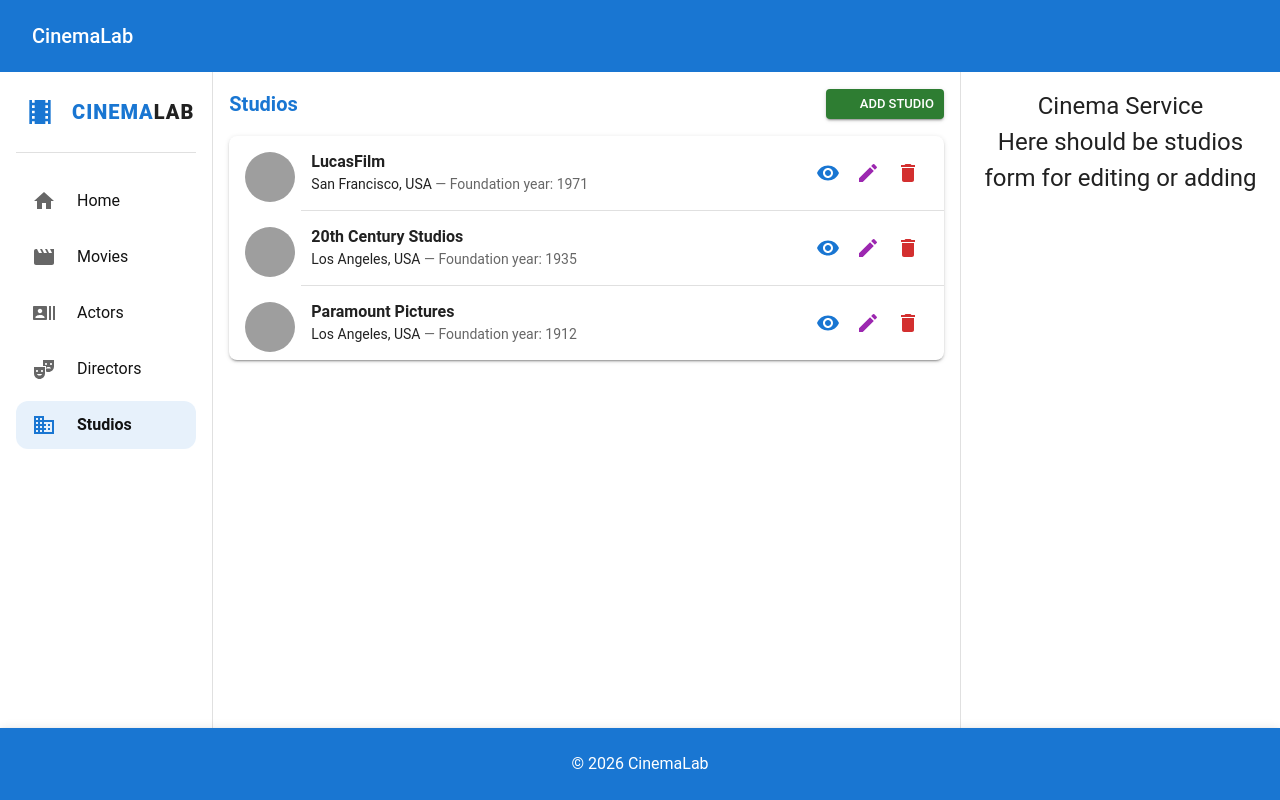
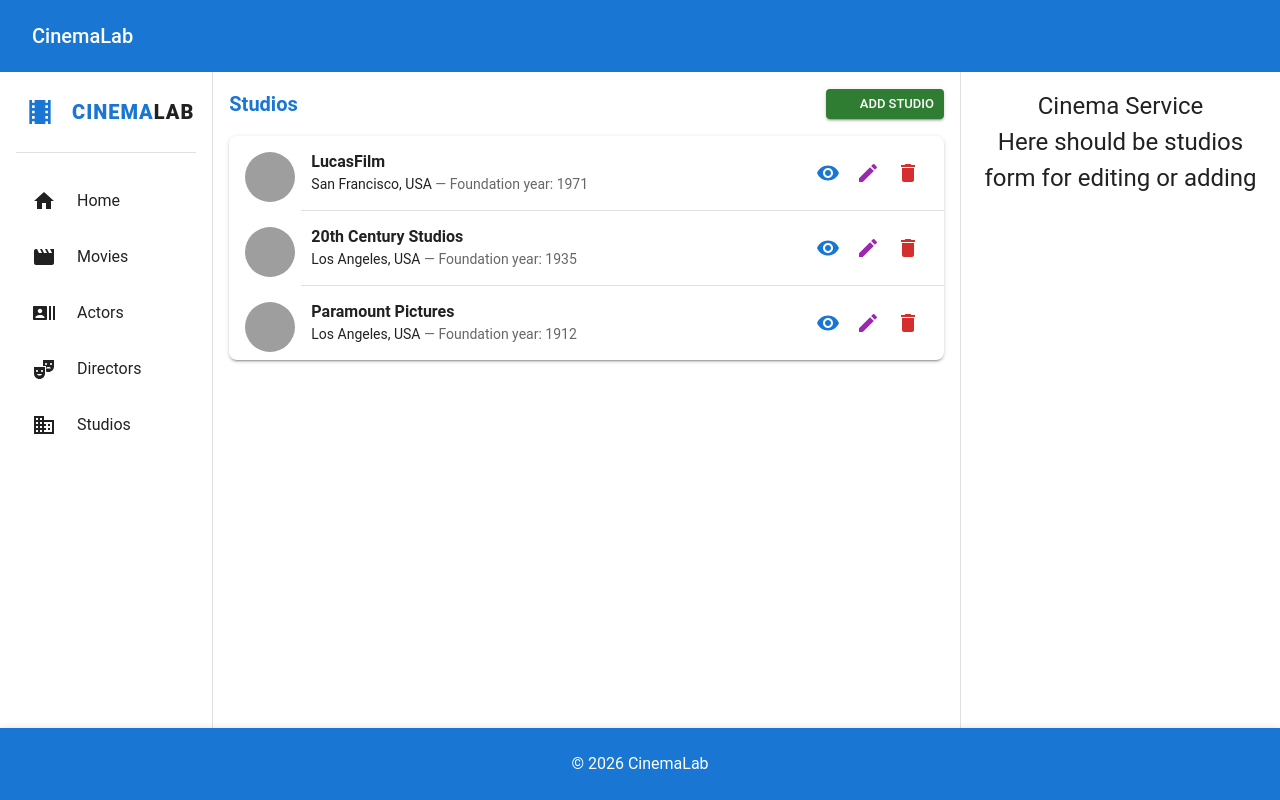
Before and after one commit to ziukoff1985/freshcode-react-hw-09-cinema-pet-project, a React (Vite) app in the folder client/: page /studios/new in a window 1280 px wide. Built offline with nearby package versions, Linux system fonts and the light colour scheme; data requests are answered from the project's data file; grey boxes are pictures that could not be loaded; some icons are missing.

Commit message:
Add Theme Context, fix switching theme integration in components

```diff
--- a/client/src/App.jsx
+++ b/client/src/App.jsx
@@ -1,5 +1,4 @@
 import { Routes, Route } from 'react-router-dom';
-import { useMemo, useState } from 'react';
 
 import Layout from './components/Layout/Layout';
 import HomePage from './pages/HomePage/HomePage';
@@ -9,29 +8,10 @@
 import StudiosPage from './pages/Studios/StudiosPage';
 import NotFoundPage from './pages/NotFoundPage/NotFoundPage';
 
-import { getAppTheme } from './theme';
-import { ThemeProvider, CssBaseline } from '@mui/material';
-
 function App() {
-    const [mode, setMode] = useState('light');
-
-    const theme = useMemo(() => getAppTheme(mode), [mode]);
-
-    const toggleColorMode = () => {
-        setMode((prevMode) => (prevMode === 'light' ? 'dark' : 'light'));
-    };
-
     return (
-        <ThemeProvider theme={theme}>
-            <CssBaseline />
         <Routes>
-                <Route
-                    path='/*'
-                    Route
-                    element={
-                        <Layout toggleMode={toggleColorMode} mode={mode} />
-                    }
-                >
+            <Route path='/*' Route element={<Layout />}>
                 <Route index element={<HomePage />} />
                 <Route path='movies/*' element={<MoviesPage />} />
                 <Route path='actors/*' element={<ActorsPage />} />
@@ -40,7 +20,6 @@
                 <Route path='*' element={<NotFoundPage />} />
             </Route>
         </Routes>
-        </ThemeProvider>
     );
 }
 
--- a/client/src/components/Header/Header.jsx
+++ b/client/src/components/Header/Header.jsx
@@ -1,8 +1,13 @@
-import { IconButton, Typography, Box } from '@mui/material';
+import { IconButton, Typography, Box, useTheme, Tooltip } from '@mui/material';
 import Brightness4Icon from '@mui/icons-material/Brightness4';
 import Brightness7Icon from '@mui/icons-material/Brightness7';
+import { useColorMode } from '../../context/ThemeContext';
 
-function Header({ toggleTheme, mode }) {
+function Header() {
+    const { toggleColorMode } = useColorMode();
+    const theme = useTheme();
+    const isDarkMode = theme.palette.mode === 'dark';
+
     return (
         <Box
             sx={{
@@ -13,9 +18,15 @@
             }}
         >
             <Typography variant='h6'>CinemaLab</Typography>
-            <IconButton onClick={toggleTheme} color='inherit'>
-                {mode === 'dark' ? <Brightness7Icon /> : <Brightness4Icon />}
-            </IconButton>
+            <Tooltip
+                title={
+                    isDarkMode ? 'Switch to Light mode' : 'Switch to Dark mode'
+                }
+            >
+                <IconButton onClick={toggleColorMode} color='inherit'>
+                    {isDarkMode ? <Brightness7Icon /> : <Brightness4Icon />}
+                </IconButton>
+            </Tooltip>
         </Box>
     );
 }
--- a/client/src/components/Layout/Layout.jsx
+++ b/client/src/components/Layout/Layout.jsx
@@ -9,7 +9,7 @@
 import Grid from '@mui/material/Grid';
 import Paper from '@mui/material/Paper';
 
-function Layout({ toggleMode, mode }) {
+function Layout() {
     return (
         <Box
             sx={{
@@ -28,7 +28,7 @@
                     color: 'white',
                 }}
             >
-                <Header toggleTheme={toggleMode} mode={mode} />
+                <Header />
             </Paper>
 
             <Grid container sx={{ flexGrow: 1 }}>
--- a/client/src/components/Navigation/NavBar.jsx
+++ b/client/src/components/Navigation/NavBar.jsx
@@ -1,29 +1,3 @@
-// import { NavLink } from 'react-router-dom';
-
-// function NavBar() {
-//     return (
-//         <ul>
-//             <li>
-//                 <NavLink to='/'>Home</NavLink>
-//             </li>
-//             <li>
-//                 <NavLink to='/movies'>Movies</NavLink>
-//             </li>
-//             <li>
-//                 <NavLink to='/actors'>Actors</NavLink>
-//             </li>
-//             <li>
-//                 <NavLink to='/directors'>Directors</NavLink>
-//             </li>
-//             <li>
-//                 <NavLink to='/studios'>Studios</NavLink>
-//             </li>
-//         </ul>
-//     );
-// }
-
-// export default NavBar;
-
 import { NavLink, useLocation } from 'react-router-dom';
 import {
     Box,
@@ -49,7 +23,6 @@
 function NavBar() {
     const location = useLocation();
 
-    // Масив об'єктів для навігації
     const navItems = [
         { text: 'Home', path: '/', icon: <HomeIcon /> },
         { text: 'Movies', path: '/movies', icon: <MovieIcon /> },
@@ -68,7 +41,6 @@
                 bgcolor: 'background.paper',
             }}
         >
-            {/* Логотип або Назва проекту */}
             <Box sx={{ p: 3, display: 'flex', alignItems: 'center', gap: 2 }}>
                 <LogoIcon color='primary' sx={{ fontSize: 32 }} />
                 <Typography
@@ -99,25 +71,16 @@
                                 to={item.path}
                                 sx={{
                                     borderRadius: 3,
-                                    // Стилізація активного стану
                                     bgcolor: isActive
                                         ? alpha('#1976d2', 0.1)
                                         : 'transparent',
                                     color: isActive
                                         ? 'primary.main'
-                                        : 'text.secondary',
-                                    '&.active': {
-                                        bgcolor: alpha('#1976d2', 0.1),
-                                        color: 'primary.main',
-                                        '& .MuiListItemIcon-root': {
-                                            color: 'primary.main',
-                                        },
-                                        '& .MuiTypography-root': {
-                                            fontWeight: 'bold',
-                                        },
-                                    },
-                                    '&:hover': {
-                                        bgcolor: alpha('#1976d2', 0.05),
+                                        : 'text.primary',
+                                    '& .MuiTypography-root': {
+                                        fontWeight: isActive
+                                            ? 'bold'
+                                            : 'normal',
                                     },
                                     transition: 'all 0.2s ease',
                                 }}
--- a/client/src/components/ServiceBar/CinemaService.jsx
+++ b/client/src/components/ServiceBar/CinemaService.jsx
@@ -1,4 +1,4 @@
-import { Route, Routes } from 'react-router-dom';
+import { Route, Routes, useLocation } from 'react-router-dom';
 import MoviesForm from '../Forms/MoviesForm';
 import ActorsForm from '../Forms/ActorsForm';
 import DirectorsForm from '../Forms/DirectorsForm';
@@ -7,6 +7,8 @@
 import Typography from '@mui/material/Typography';
 
 function CinemaService() {
+    const location = useLocation();
+
     return (
         <Box sx={{ p: 2, fontSize: '24px' }}>
             <h2>Cinema Service</h2>
@@ -22,14 +24,16 @@
                 <Route
                     path='*'
                     element={
+                        location.pathname !== '/' && (
                             <Typography
                                 variant='body2'
                                 color='text.secondary'
                                 sx={{ fontSize: '24px' }}
                             >
-                            Please choose an element for editing or click the
-                            'Add' button
+                                Please choose an element for editing or click
+                                the 'Add' button
                             </Typography>
+                        )
                     }
                 />
             </Routes>
--- a/client/src/theme.js
+++ b/client/src/context/ThemeContext.jsx
@@ -1,4 +1,10 @@
+import { createContext, useContext } from 'react';
 import { createTheme } from '@mui/material/styles';
+
+export const ColorModeContext = createContext({
+    toggleColorMode: () => {},
+    mode: 'light',
+});
 
 export const getAppTheme = (mode) =>
     createTheme({
@@ -15,11 +21,10 @@
                 paper: mode === 'light' ? '#fff' : '#1e1e1e',
                 header: mode === 'light' ? '#1976d2' : '#121212',
             },
-            color: {
-                primary: mode === 'light' ? '#121212' : '#f4f6f8',
-            },
         },
         typography: {
-            fontFamily: 'Roboto, Arial, sans-serif',
+            fontFamily: 'Roboto, sans-serif',
         },
     });
+
+export const useColorMode = () => useContext(ColorModeContext);
--- /dev/null
+++ b/client/src/context/ThemeContextProvider.jsx
@@ -0,0 +1,27 @@
+import { ThemeProvider } from '@mui/material';
+import { useMemo, useState } from 'react';
+import { ColorModeContext, getAppTheme } from './ThemeContext';
+
+export const ThemeContextProvider = ({ children }) => {
+    const [mode, setMode] = useState('light');
+
+    const colorMode = useMemo(
+        () => ({
+            toggleColorMode: () => {
+                setMode((prevMode) =>
+                    prevMode === 'light' ? 'dark' : 'light',
+                );
+            },
+            mode,
+        }),
+        [mode],
+    );
+
+    const theme = useMemo(() => getAppTheme(mode), [mode]);
+
+    return (
+        <ColorModeContext.Provider value={colorMode}>
+            <ThemeProvider theme={theme}>{children}</ThemeProvider>
+        </ColorModeContext.Provider>
+    );
+};
--- a/client/src/main.jsx
+++ b/client/src/main.jsx
@@ -2,9 +2,11 @@
 import { createRoot } from 'react-dom/client';
 import { BrowserRouter } from 'react-router-dom';
 import { Provider } from 'react-redux';
+import { CssBaseline } from '@mui/material';
 
 import App from './App.jsx';
 import store from './store/index.js';
+import { ThemeContextProvider } from './context/ThemeContextProvider.jsx';
 
 import './index.css';
 import 'modern-normalize';
@@ -12,9 +14,12 @@
 createRoot(document.getElementById('root')).render(
     <StrictMode>
         <Provider store={store}>
-            <BrowserRouter>
-                <App />
-            </BrowserRouter>
+            <ThemeContextProvider>
+                <BrowserRouter>
+                    <CssBaseline />
+                    <App />
+                </BrowserRouter>
+            </ThemeContextProvider>
         </Provider>
     </StrictMode>,
 );
```
Lines whose indentation alone changed are shown as unchanged.
